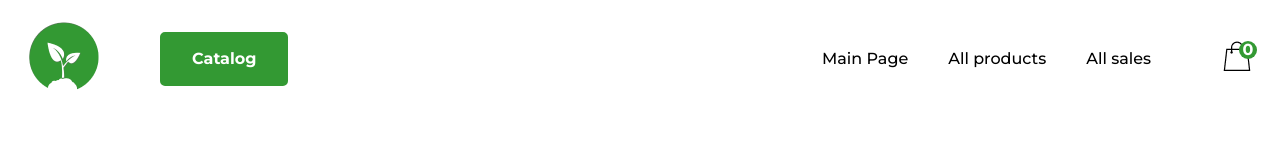
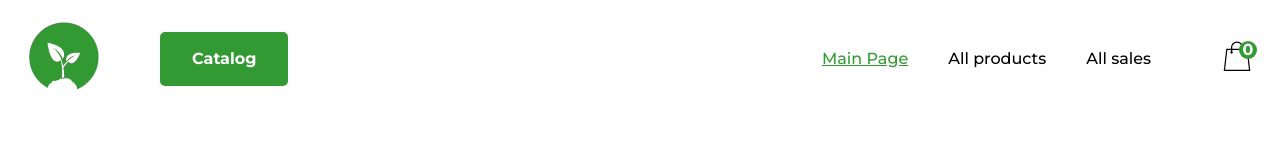
Before and after one commit to stepulans/Tel-Ran-School-Project, a React (Create React App) app: page / in a window 1280 px wide. Shown: the top 160 px of the page. Built offline with nearby package versions, Linux system fonts and the light colour scheme; no server answers.

Commit message:
added colors on links

```diff
--- a/src/Pages/CartPage/CartPage.module.css
+++ b/src/Pages/CartPage/CartPage.module.css
@@ -23,9 +23,11 @@
 .backToStoreP{
     font-size: 20px;
     font-weight: 500;
+    cursor: pointer;
 }
-.forward{
-    cursor: pointer;
+.backToStoreP:hover{
+    color: #393;
+    text-decoration: underline;
 }
 .cart{
     display: flex;
--- a/src/Pages/CartPage/index.jsx
+++ b/src/Pages/CartPage/index.jsx
@@ -71,8 +71,8 @@ function CartPage() {
     <div className={s.cartPage}>
       <h2 className={s.cartH2}>Shopping cart</h2>
         <div className={s.backToStore}>
-          <p className={s.backToStoreP}>Back to Store</p>
-          <img onClick={handleStepBack} src="./assets/forward.png" alt="" className={s.forward} />
+          <p onClick={handleStepBack} className={s.backToStoreP}>Back to Store</p>
+          <img src="./assets/forward.png" alt="" className={s.forward} />
         </div>
       {isCartEmpty ? <p className={s.emptyCartP}>Your cart is empty</p> : (
         <div className={s.cart}>
--- a/src/components/Header/Header.module.css
+++ b/src/components/Header/Header.module.css
@@ -53,6 +53,11 @@ nav{
     color: black;
     cursor: pointer;
     list-style: none;
+}
+.navbar_links li:hover{
+    color: #393;
+    text-decoration: underline;
+    transition: ;
 }
 .catalogBtn{
     padding: 15px 30px;
@@ -115,7 +120,10 @@ nav{
     background-color: #393;
     position: relative;
 }
-
+.navbar_links li.activeLink{
+    color: #393;
+    text-decoration: underline;
+}
 
 @media screen and (max-width: 740px){
     .logoDiv{
--- a/src/components/Header/index.jsx
+++ b/src/components/Header/index.jsx
@@ -11,6 +11,7 @@ function Header(){
         setNavbarOpen(!navbarOpen);
     };
     const [navbarOpen, setNavbarOpen] = useState(false);
+    const [activeLink, setActiveLink] = useState('');
     const location = useLocation()
     const isHomePage = location.pathname === '/'
     const cartItemCount = useSelector(selectCartItemCount)
@@ -24,11 +25,18 @@ function Header(){
                 </div>
 
                 <div className={s.navbar_right}>
-                    <ul className={s.navbar_links}>
-                        <Link to={'/'}><li>Main Page</li></Link>
-                        <Link to={'/allProducts'}><li>All products</li></Link>
-                        <Link to={'/allSales'}><li>All sales</li></Link>
-                    </ul>
+                <ul className={s.navbar_links}>
+                    <Link to={'/'} onClick={() => setActiveLink('/')}>
+                        <li className={location.pathname === '/' ? s.activeLink : ''}>Main Page</li>
+                    </Link>
+                    <Link to={'/allProducts'} onClick={() => setActiveLink('/allProducts')}>
+                        <li className={location.pathname === '/allProducts' ? s.activeLink : ''}>All products</li>
+                    </Link>
+                    <Link to={'/allSales'} onClick={() => setActiveLink('/allSales')}>
+                        <li className={location.pathname === '/allSales' ? s.activeLink : ''}>All sales</li>
+                    </Link>
+                </ul>
+
 
                     <div className={s.navbar_mobile} onClick={toggleNavbar}>
                         <div className={s.navbar_togle}>
```
